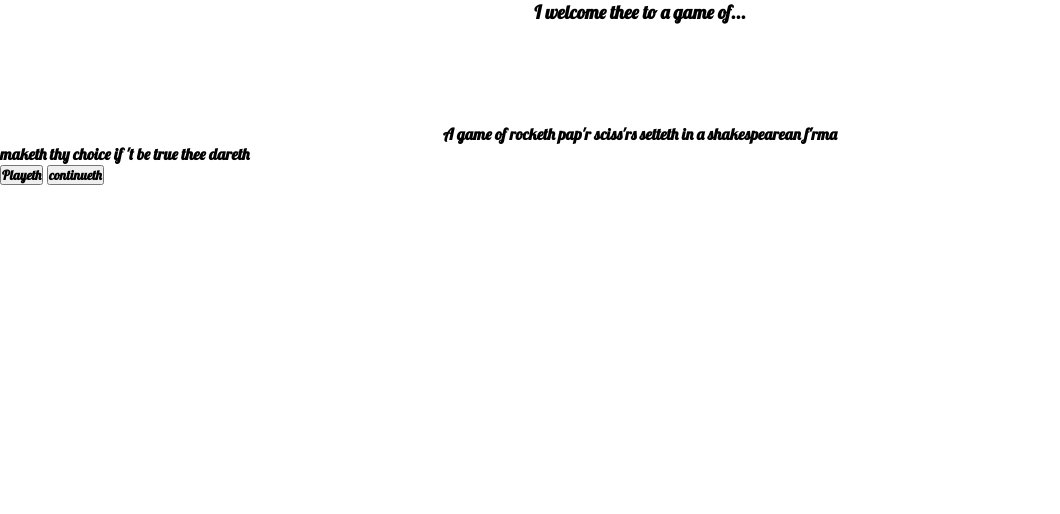
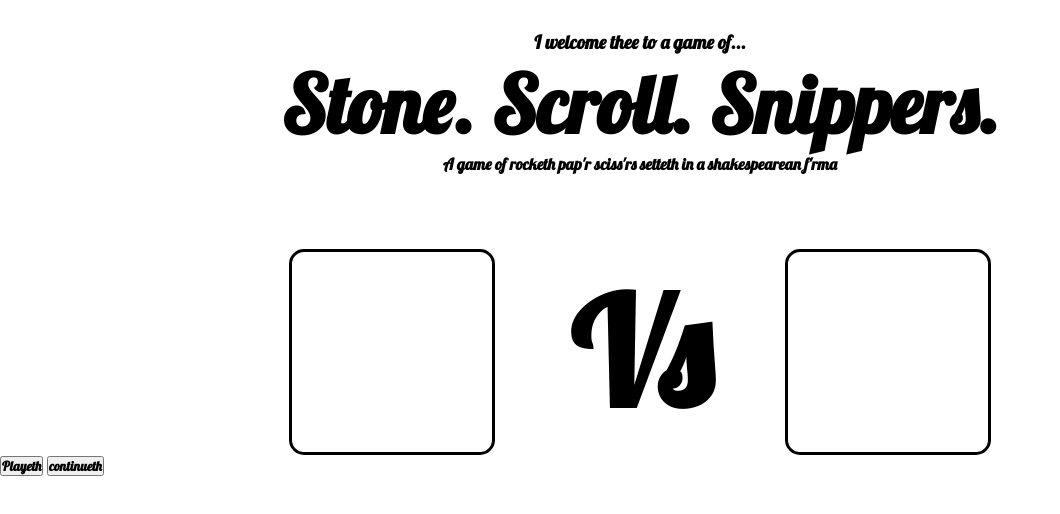
Before and after one commit to biddenboi/StoneScrollSnippers, a plain HTML site: page index.html in a window 1280 px wide. Shown: the whole page, without its empty margins (0-1060 px from the left). Drawn offline with Linux system fonts and the light colour scheme.

Commit message:
changed font to lobster, made all text black
applying css design changes

```diff
--- a/index.html
+++ b/index.html
@@ -16,9 +16,9 @@
         <p>A game of rocketh pap'r sciss'rs setteth in a shakespearean f'rma</p>
     </div>
     <div class="main">
-        <h4>maketh thy choice if 't be true thee dareth</h4>
         <div class="mainSelection">
             <div class="playerChoice"></div>
+            <p style="font-size:150px">Vs</p>
             <div class="computerChoice"></div>
         </div>
         <div class="buttonOptions">
--- a/styles.css
+++ b/styles.css
@@ -5,10 +5,14 @@
     padding:0px;
 }
 
+body {
+    display:flex;
+    flex-direction: column;
+    gap:75px;
+}
 
 h1 {
     font-size: 80px;
-    color:white;
     mix-blend-mode: difference; /* Apply the blend mode */
 }
 
@@ -17,4 +21,19 @@ h1 {
     flex-direction: column;
     align-items:center;
     justify-content:center;
+    margin-top: 30px;
 }
+
+.mainSelection {
+    display:flex;
+    gap:75px;
+    align-items:center;
+    justify-content: center;
+}
+
+.mainSelection > div {
+    width:200px;
+    height:200px;
+    border:3px solid black;
+    border-radius:15px;
+}
```
